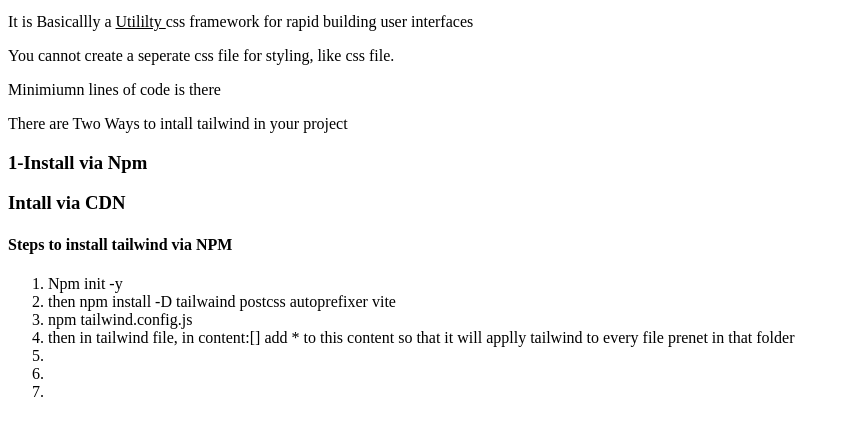
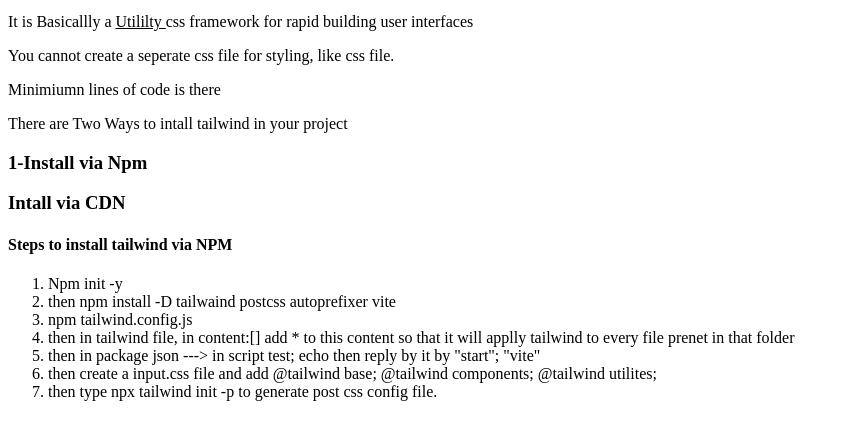
Before and after one commit to Itzzain9/Tailwindcss_Practice_Notes_Part01, a plain HTML site: page index.html in a window 1280 px wide. Shown: the part 101-540 px from the top of the page, without its empty margins (0-847 px from the left). Drawn offline with Linux system fonts and the light colour scheme.

Commit message:
Update index.html

```diff
--- a/index.html
+++ b/index.html
@@ -22,9 +22,9 @@
             <li>then npm install -D tailwaind postcss autoprefixer vite</li>
             <li>npm tailwind.config.js</li>
             <li>then in tailwind file, in content:[] add * to this content so  that it will applly tailwind to every file prenet in that folder</li>
-            <li></li>
-            <li></li>
-            <li></li>
+            <li>then in package json ---> in script test; echo then reply by it by "start"; "vite" </li>
+            <li>then  create a input.css file and add @tailwind base; @tailwind components; @tailwind utilites;</li>
+            <li>then type npx tailwind init -p to generate post css config file.</li>
         </ol>
         <p></p>
         <p></p>
```
